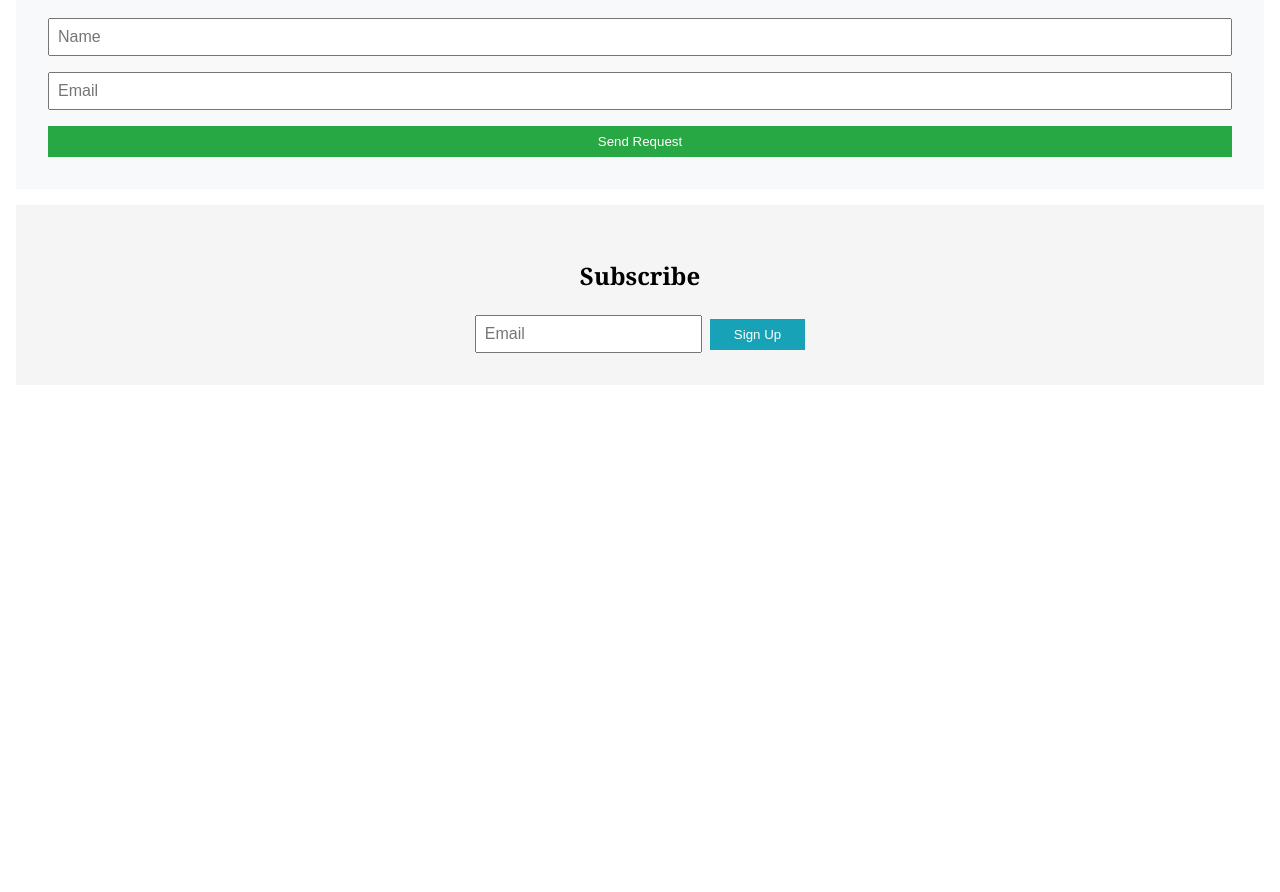
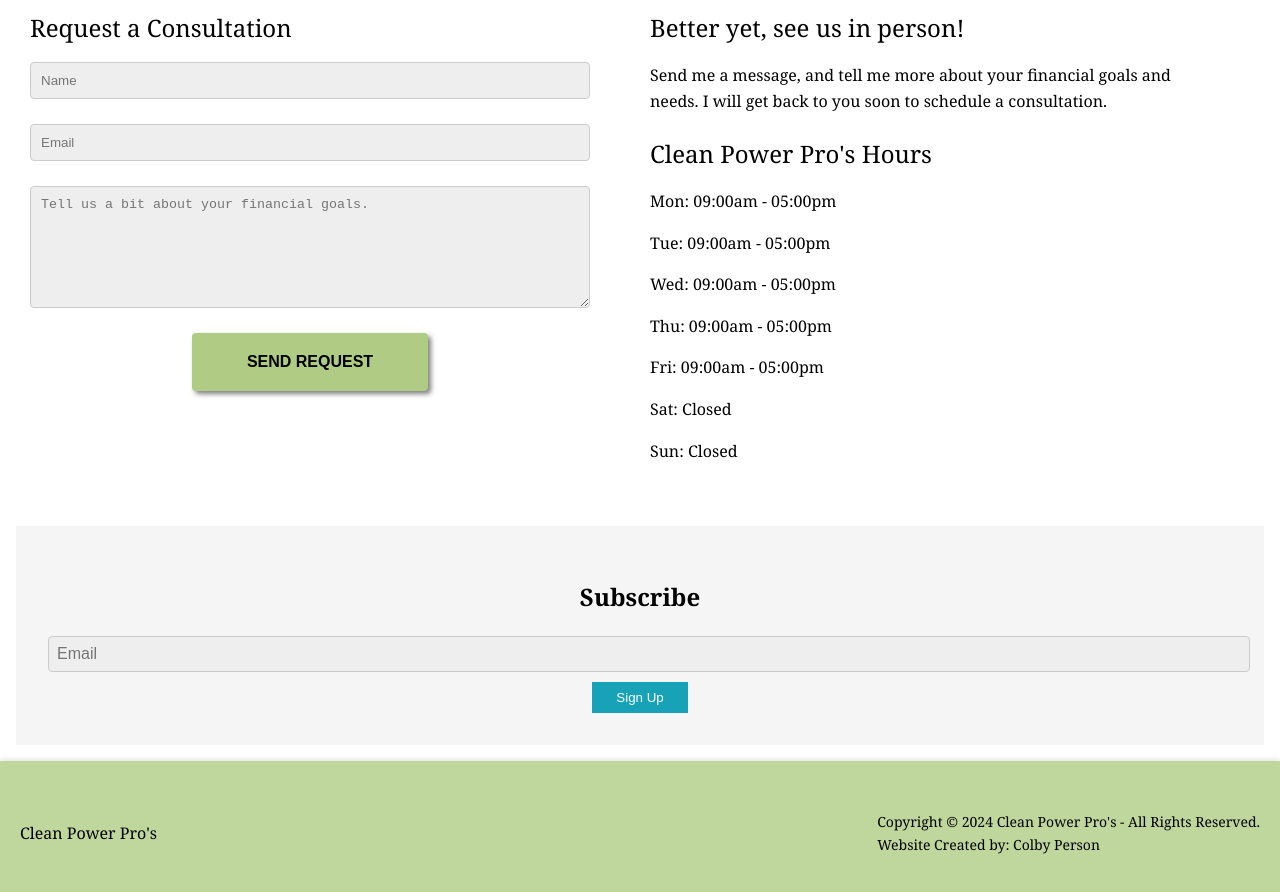
Before and after one commit to LetsGetRemixed/TaxWebsite, a React (Create React App) app in the folder taxwebsite/: page / in a window 1280 px wide. Shown: the part 2100-2992 px from the top of the page. Before the commit the page ends 2501 px from the top, so only its background shows below. Built offline with nearby package versions, Linux system fonts and the light colour scheme.

Commit message:
Footer
Footer

```diff
--- a/taxwebsite/src/Pages/ContactForm.jsx
+++ b/taxwebsite/src/Pages/ContactForm.jsx
@@ -2,19 +2,45 @@ import React from 'react';
 import '../css/landingcss.css';
 
 const ContactForm = () => {
-    return (
+  return (
+  <div>
+    <div className='contact-header'>
+      Contact Us
+    </div>
+    <div className="contact-section">
       <div className="contact-form">
-        <h2>Contact Me</h2>
-        {/* Contact form fields go here */}
-        {/* You'll need to handle form submission */}
+        <h2>Request a Consultation</h2>
         <form>
-          <input type="text" placeholder="Name" />
-          <input type="email" placeholder="Email" />
-          {/* Add more fields as needed */}
-          <button type="submit">Send Request</button>
+          <div className="form-group">
+            <input type="text" placeholder="Name" />
+          </div>
+          <div className="form-group">
+            <input type="email" placeholder="Email" required />
+          </div>
+          <div className="form-group">
+            <textarea placeholder="Tell us a bit about your financial goals."></textarea>
+          </div>
+          <div className="form-group">
+            <button type="submit" className="form-button">Send Request</button>
+          </div>
         </form>
       </div>
-    );
-  };
+      <div className="contact-info">
+        <h2>Better yet, see us in person!</h2>
+        <p>Send me a message, and tell me more about your financial goals and needs. I will get back to you soon to schedule a consultation.</p>
+        <h2>Clean Power Pro's Hours</h2>
+        <p>Mon: 09:00am - 05:00pm </p>
+        <p>Tue: 09:00am - 05:00pm </p>
+        <p>Wed: 09:00am - 05:00pm </p>
+        <p>Thu: 09:00am - 05:00pm </p>
+        <p>Fri: 09:00am - 05:00pm </p>
+        <p>Sat: Closed </p>
+        <p>Sun: Closed </p>
 
-  export default ContactForm;
+      </div>
+    </div>
+    </div>
+  );
+};
+
+export default ContactForm;
--- /dev/null
+++ b/taxwebsite/src/Pages/Footer.jsx
@@ -0,0 +1,18 @@
+import React from 'react';
+import '../css/Footer.css'; // Make sure to import the Footer CSS
+
+const Footer = () => {
+  return (
+    <footer className="footer">
+      <div className="footer-content">
+        <span>Clean Power Pro's</span>
+        <div className="footer-rights">
+          <p>Copyright © 2024 Clean Power Pro's - All Rights Reserved.</p>
+          <p>Website Created by: Colby Person</p>
+        </div>
+      </div>
+    </footer>
+  );
+};
+
+export default Footer;
--- a/taxwebsite/src/Pages/LandingPage.jsx
+++ b/taxwebsite/src/Pages/LandingPage.jsx
@@ -5,6 +5,7 @@ import ContactForm from './ContactForm';
 import Subscription from './Subscription';
 import ContentBlock from './Contentblock';
 import Navbar from './Navbar';
+import Footer from './Footer';
 import '../css/landingcss.css';
 
 const LandingPage = () => {
@@ -46,6 +47,7 @@ const LandingPage = () => {
         <ContactForm />
         </div>
         <Subscription />
+        <Footer />
       </div>
     );
   };
--- /dev/null
+++ b/taxwebsite/src/css/Footer.css
@@ -0,0 +1,33 @@
+.footer {
+    background-color: rgba(176, 204, 132, 0.8); /* The semi-transparent green background */
+    color: #000000; /* Color of the text */
+    padding: 50px 0;
+    position: relative;
+    bottom: 0;
+    width: 100%;
+    box-shadow: 0 -2px 5px rgba(0, 0, 0, 0.1); /* Optional shadow to create depth */
+  }
+
+  .footer-content {
+    display: flex;
+    justify-content: space-between;
+    align-items: center;
+    padding: 0 20px;
+  }
+
+  .footer-rights p {
+    margin: 0;
+    padding: 0;
+    font-size: 0.875rem;
+  }
+
+  @media (max-width: 768px) {
+    .footer-content {
+    flex-direction: column;
+    text-align: center;
+    }
+
+    .footer-rights p {
+    margin-top: 10px;
+    }
+    }
--- a/taxwebsite/src/css/landingcss.css
+++ b/taxwebsite/src/css/landingcss.css
@@ -140,33 +140,80 @@ body {
   }
 
   /* Contact form styling */
-  .contact-form {
-    background-color: #f8f9fa;
-    padding: 2rem;
-    margin: 1rem;
+  .contact-section {
+    display: flex;
+    justify-content: space-between;
+    padding: 20px;
+    background-color: #ffffff; /* Or any other color you prefer */
   }
 
-  .contact-form form {
-    display: grid;
-    grid-gap: 1rem;
+  .contact-header{
+    align-items: center;
+    justify-content: center;
+    display: flex;
+    font-size: 32px;
+    font-weight: 200;
   }
 
-  .contact-form input {
-    padding: 0.5rem;
-    font-size: 1rem;
+  .contact-form, .contact-info {
+    flex: 1;
+    margin: 10px;
   }
 
-  .contact-form button {
-    background-color: #28a745;
-    color: white;
-    border: none;
-    padding: 0.5rem 1.5rem;
-    cursor: pointer;
+  .contact-form h2, .contact-info h2 {
+    margin-bottom: 15px;
+    font-weight: 400;
+
   }
 
-  .contact-form button:hover {
-    background-color: #218838;
+  .form-group {
+    margin-bottom: 15px;
+    display: flex;
+  justify-content: center; /* Centers horizontally in a flex container */
+  align-items: center; /* Centers vertically in a flex container */
+  margin-bottom: 15px;
   }
+
+  input[type="text"],
+  input[type="email"],
+  textarea {
+    width: 100%;
+    padding: 10px;
+    margin-bottom: 10px;
+    border: 1px solid #ccc;
+    border-radius: 4px;
+    background-color: rgb(238, 238, 238);
+  }
+
+  textarea {
+    height: 100px; /* Or as needed */
+    resize: vertical; /* Allows the user to resize the textarea vertically */
+  }
+
+  .form-button {
+    padding: 20px 55px;
+    background-color: rgba(176, 204, 132); /* Adjust to your theme color */
+    border: none;
+    border-radius: 4px;
+    cursor: pointer;
+    color: rgb(0, 0, 0);
+    font-size: 1rem;
+    text-transform: uppercase; /* To match the button style in the image */
+    font-weight: 700;
+    box-shadow: 3px 3px 5px 0px rgba(0, 0, 0, 0.5);
+
+  }
+
+  .form-button:hover {
+    background-color: rgb(174, 199, 134); /* A slightly darker shade for the hover state */
+  }
+
+  .contact-info{
+    padding: 0 40px;
+    text-align:left;
+  }
+
+
 
   /* Subscription section styling */
   .subscription {
```
